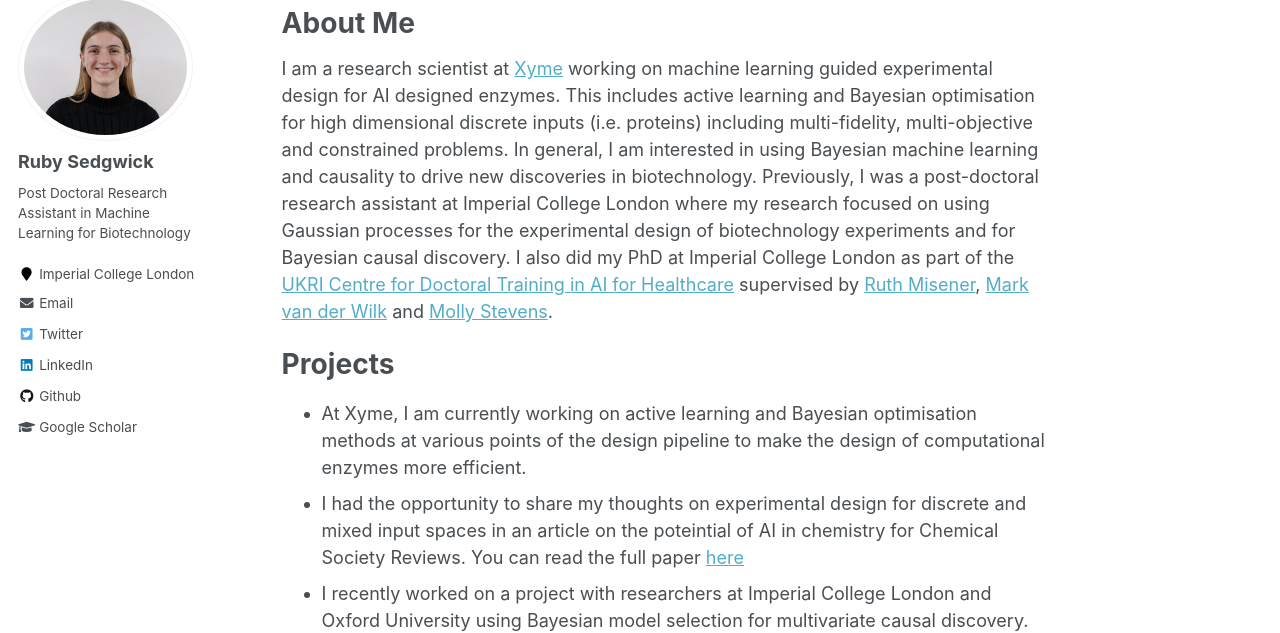
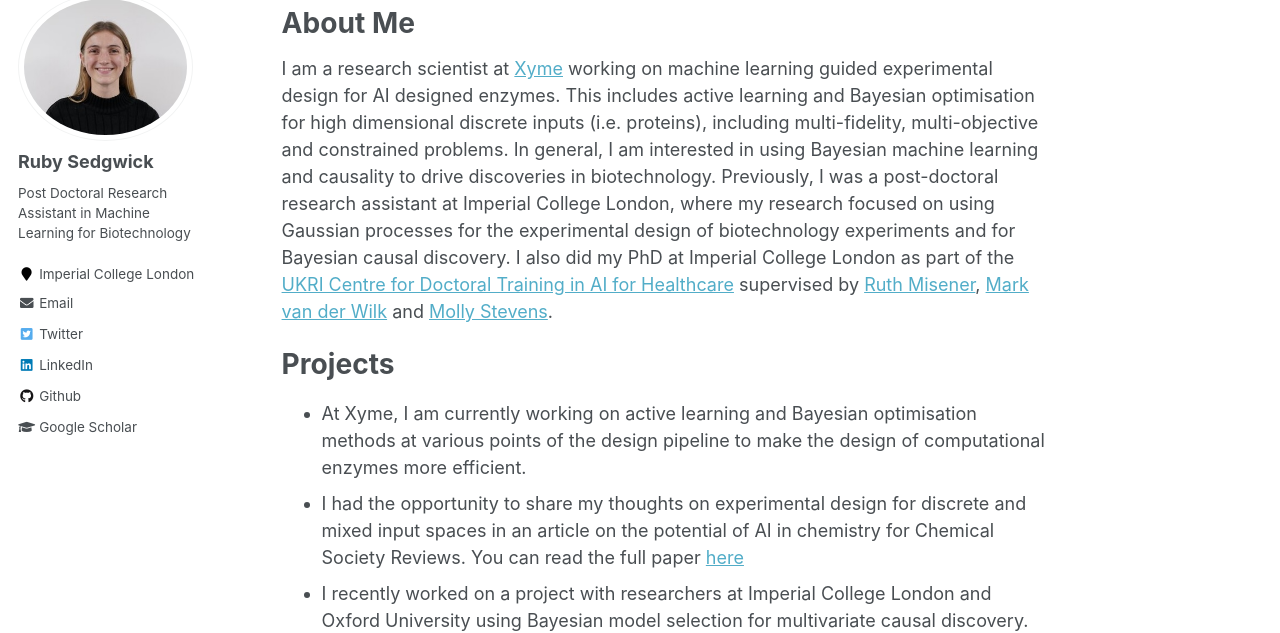
Before and after one commit to RSedgwick/rsedgwick.github.io, a Jekyll site: the page built from _pages/about.md, in a window 1280 px wide and 900 px high. Shown: the part 125-758 px from the top of the window. Built offline with Jekyll 4.4.1, drawn with Linux system fonts in a browser that asks for light colours; a script bundle is joined from its source files by our own code.

Commit message:
Update about.md

```diff
--- a/_pages/about.md
+++ b/_pages/about.md
@@ -10,12 +10,12 @@
 
 About Me
 ======
-I am a research scientist at [Xyme](https://www.xyme.ai/) working on machine learning guided experimental design for AI designed enzymes. This includes active learning and Bayesian optimisation for high dimensional discrete inputs (i.e. proteins) including multi-fidelity, multi-objective and constrained problems. In general, I am interested in using Bayesian machine learning and causality to drive new discoveries in biotechnology. Previously, I was a post-doctoral research assistant at Imperial College London where my research focused on using Gaussian processes for the experimental design of biotechnology experiments and for Bayesian causal discovery. I also did my PhD at Imperial College London as part of the [UKRI Centre for Doctoral Training in AI for Healthcare](https://ai4health.io/) supervised by [Ruth Misener](https://www.imperial.ac.uk/people/r.misener), [Mark van der Wilk](https://mvdw.uk/) and [Molly Stevens](https://www.stevensgroup.org/).
+I am a research scientist at [Xyme](https://www.xyme.ai/) working on machine learning guided experimental design for AI designed enzymes. This includes active learning and Bayesian optimisation for high dimensional discrete inputs (i.e. proteins), including multi-fidelity, multi-objective and constrained problems. In general, I am interested in using Bayesian machine learning and causality to drive discoveries in biotechnology. Previously, I was a post-doctoral research assistant at Imperial College London, where my research focused on using Gaussian processes for the experimental design of biotechnology experiments and for Bayesian causal discovery. I also did my PhD at Imperial College London as part of the [UKRI Centre for Doctoral Training in AI for Healthcare](https://ai4health.io/) supervised by [Ruth Misener](https://www.imperial.ac.uk/people/r.misener), [Mark van der Wilk](https://mvdw.uk/) and [Molly Stevens](https://www.stevensgroup.org/).
 
 Projects
 ======
 - At Xyme, I am currently working on active learning and Bayesian optimisation methods at various points of the design pipeline to make the design of computational enzymes more efficient.
-- I had the opportunity to share my thoughts on experimental design for discrete and mixed input spaces in an article on the poteintial of AI in chemistry for Chemical Society Reviews. You can read the full paper [here](https://pubs.rsc.org/en/content/articlelanding/2025/cs/d5cs00146c)
+- I had the opportunity to share my thoughts on experimental design for discrete and mixed input spaces in an article on the potential of AI in chemistry for Chemical Society Reviews. You can read the full paper [here](https://pubs.rsc.org/en/content/articlelanding/2025/cs/d5cs00146c)
 - I recently worked on a project with researchers at Imperial College London and Oxford University using Bayesian model selection for multivariate causal discovery. This was accepted at _ICML 2025_, you can find the arxiv version of the paper [here](https://arxiv.org/abs/2411.10154)
 - I collaborated on a project extending Gaussian process latent variable models to the case where each data point is a weighted sum of signals, specifically for applications in spectroscopy. You can find the _AISTATS 2025_ paper [here](https://arxiv.org/abs/2402.09122)
 - In collaboration with experimentalists from Oxford University and KTH Royal Institute of Technology in Sweden, I worked on an integrated machine learning design of experiments approach for the development of lateral flow tests.
```
